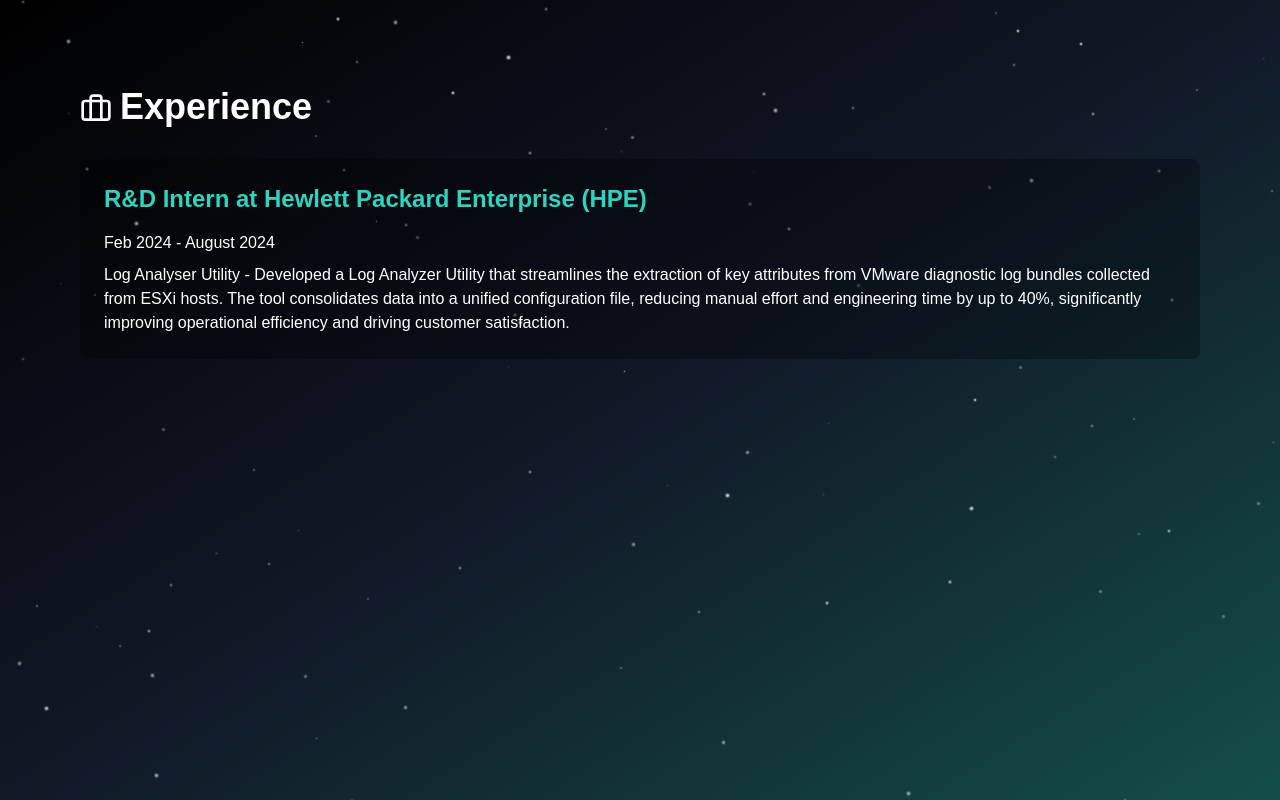
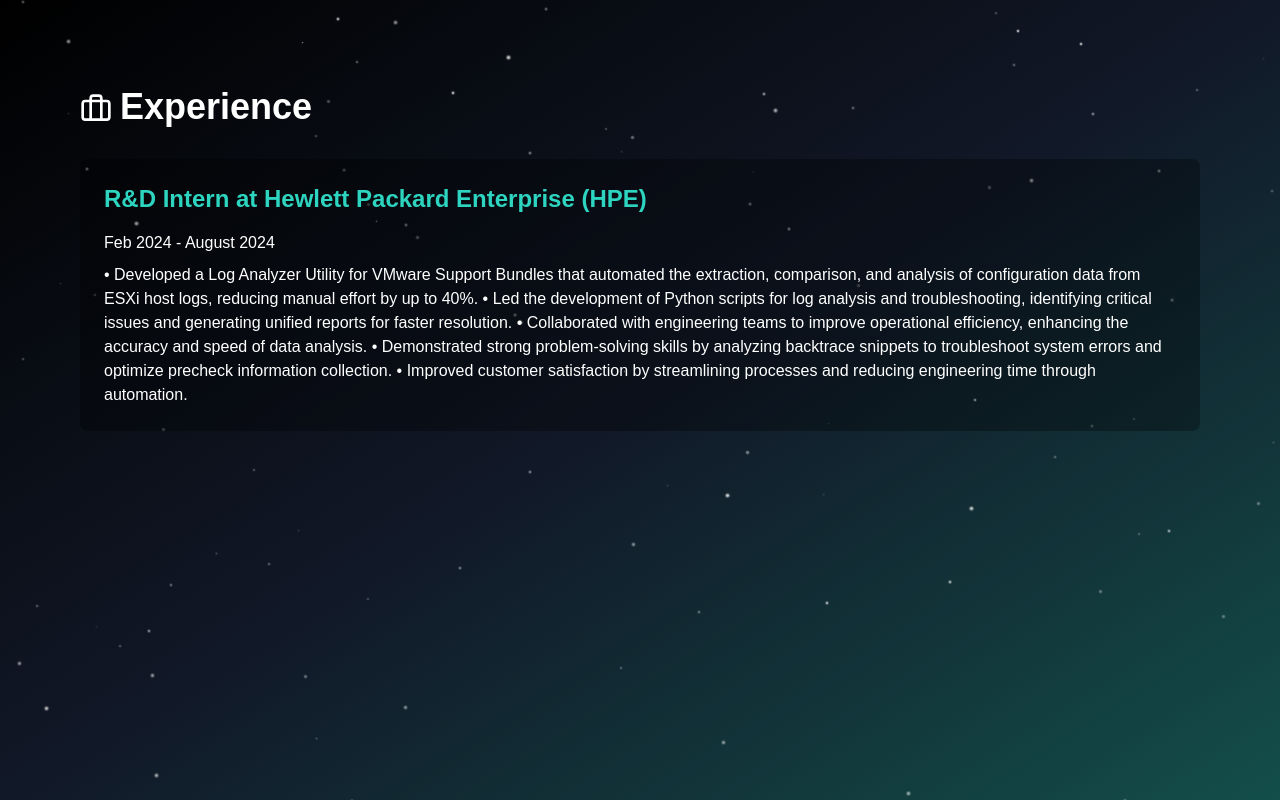
Before and after one commit to ShreyaAR16/ShreyaAR-Portfolio, a Next.js app: page /experience in a window 1280 px wide. Built offline with nearby package versions, Linux system fonts and the light colour scheme.

Commit message:
Updated experience details

```diff
--- a/app/experience/page.tsx
+++ b/app/experience/page.tsx
@@ -21,10 +21,11 @@
           <h2 className="text-2xl font-semibold mb-4 text-teal-400">R&D Intern at Hewlett Packard Enterprise (HPE)</h2>
           <p className="mb-2">Feb 2024 - August 2024</p>
           <p>
-            Log Analyser Utility - Developed a Log Analyzer Utility that streamlines the extraction of key attributes
-            from VMware diagnostic log bundles collected from ESXi hosts. The tool consolidates data into a
-            unified configuration file, reducing manual effort and engineering time by up to 40%, significantly
-            improving operational efficiency and driving customer satisfaction.
+          • Developed a Log Analyzer Utility for VMware Support Bundles that automated the extraction, comparison, and analysis of configuration data from ESXi host logs, reducing manual effort by up to 40%.
+• Led the development of Python scripts for log analysis and troubleshooting, identifying critical issues and generating unified reports for faster resolution.
+• Collaborated with engineering teams to improve operational efficiency, enhancing the accuracy and speed of data analysis.
+• Demonstrated strong problem-solving skills by analyzing backtrace snippets to troubleshoot system errors and optimize precheck information collection.
+• Improved customer satisfaction by streamlining processes and reducing engineering time through automation.
           </p>
         </div>
       </div>
```
